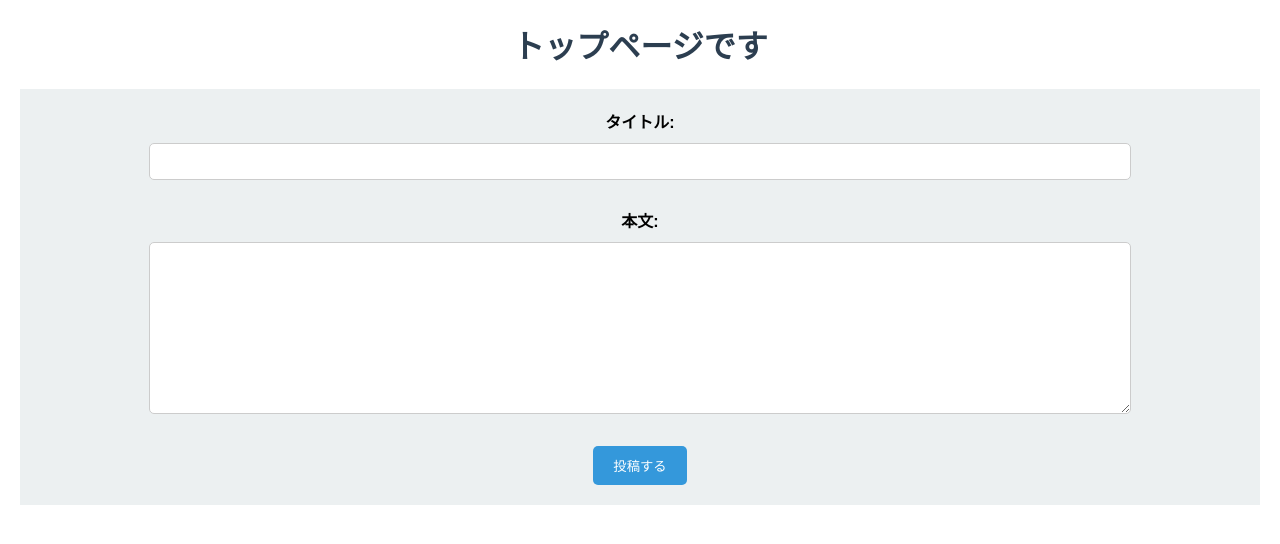
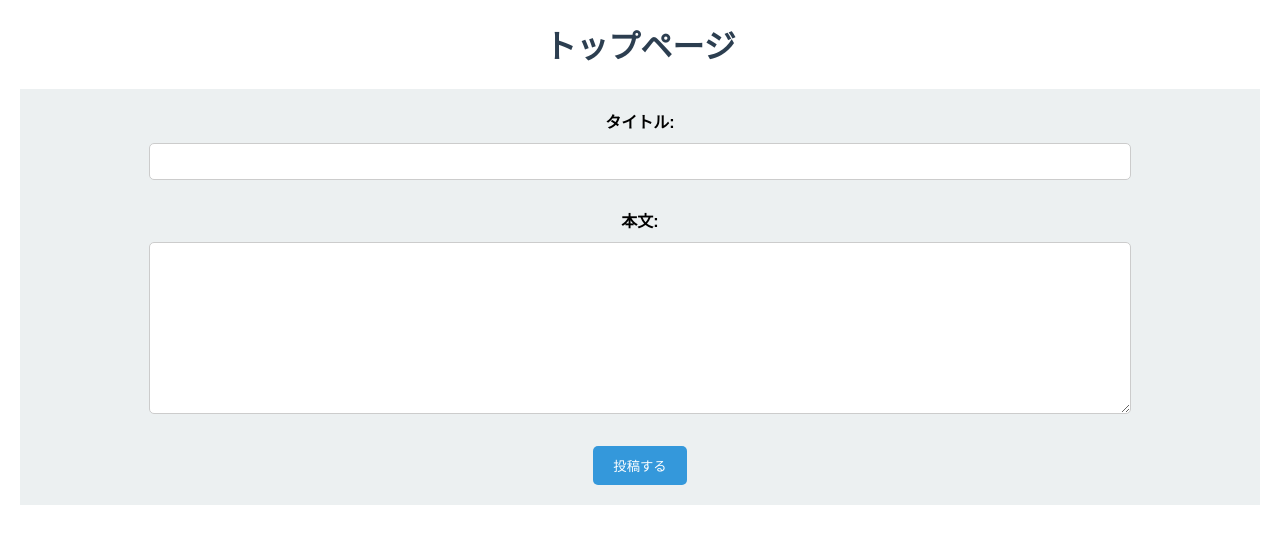
Before and after one commit to im-mimaru-yamashita/git-app, a plain HTML site: page index copy.html in a window 1280 px wide. Drawn offline with Linux system fonts and the light colour scheme.

Commit message:
Prepare release v1.0.2

```diff
--- a/index copy.html
+++ b/index copy.html
@@ -7,7 +7,7 @@
     <link rel="stylesheet" href="style.css">
 </head>
 <body>
-  <h1>トップページです</h1>
+  <h1>トップページ</h1>
   <form action="#" method="post">
         <label for="title">タイトル:</label><br>
         <input type="text" id="title" name="title" required><br><br>
```
